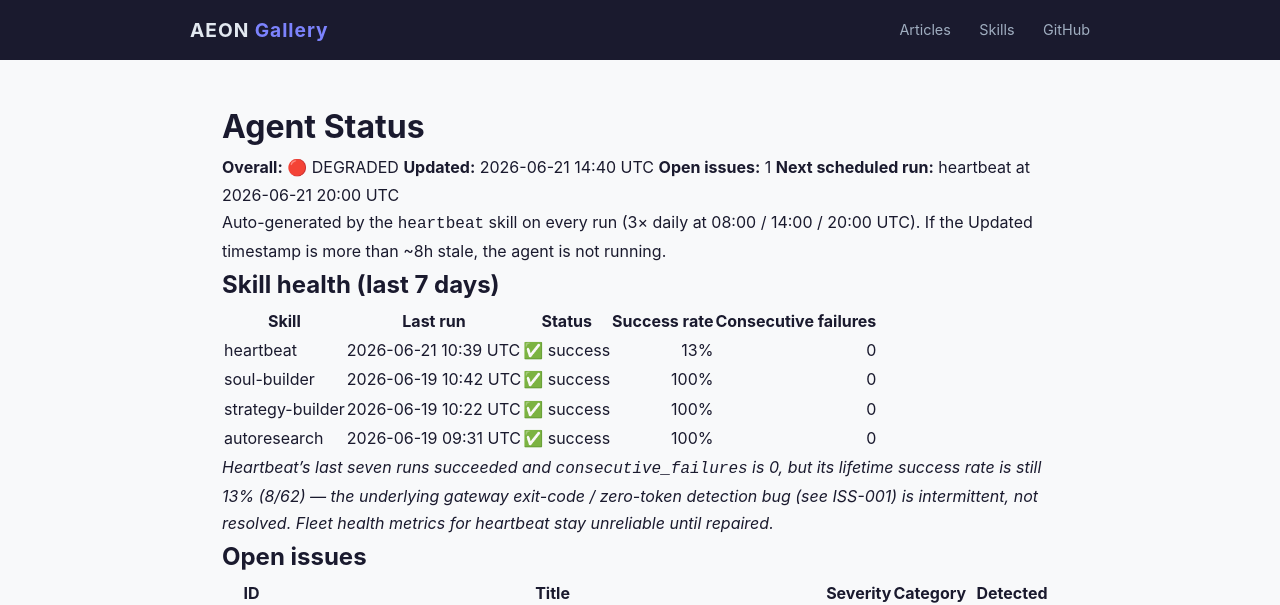
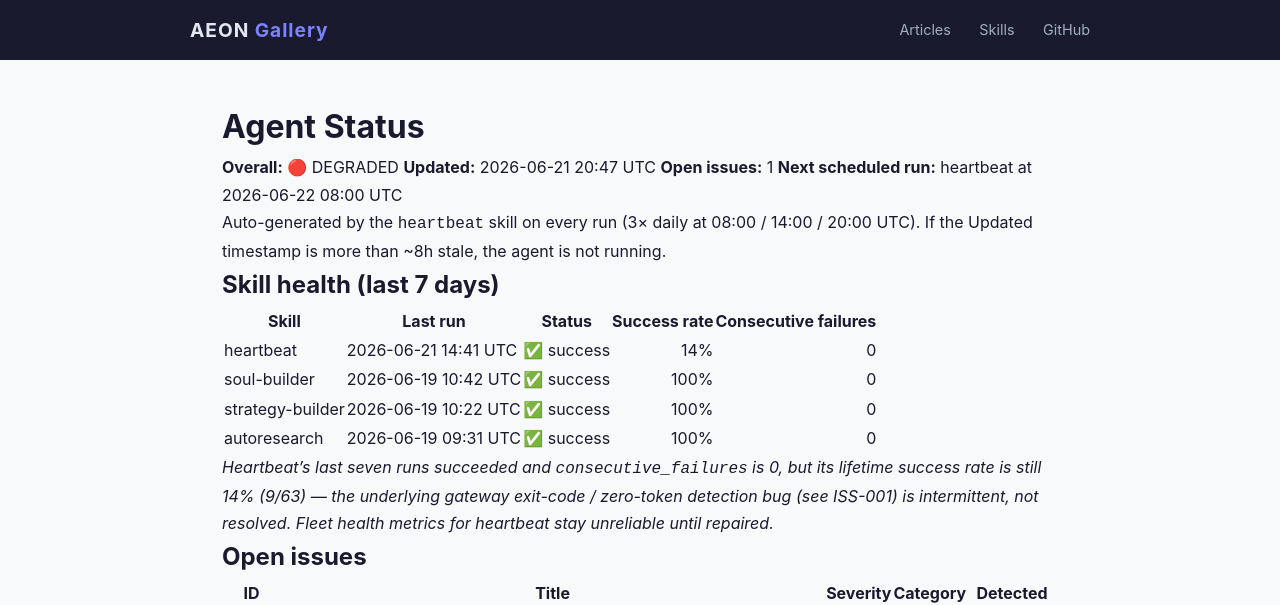
Before and after one commit to RickCrosschain/aeon, a Jekyll site: the page built from docs/status.md, in a window 1280 px wide. Shown: the top 605 px of the page. Built offline with Jekyll 4.4.1, drawn with Linux system fonts in a browser that asks for light colours.

Commit message:
chore(heartbeat): auto-commit 2026-06-21

```diff
--- a/docs/status.md
+++ b/docs/status.md
@@ -7,9 +7,9 @@ permalink: /status/
 # Agent Status
 
 **Overall:** 🔴 DEGRADED
-**Updated:** 2026-06-21 14:40 UTC
+**Updated:** 2026-06-21 20:47 UTC
 **Open issues:** 1
-**Next scheduled run:** heartbeat at 2026-06-21 20:00 UTC
+**Next scheduled run:** heartbeat at 2026-06-22 08:00 UTC
 
 Auto-generated by the `heartbeat` skill on every run (3× daily at 08:00 / 14:00 / 20:00 UTC). If the Updated timestamp is more than ~8h stale, the agent is not running.
 
@@ -17,12 +17,12 @@ Auto-generated by the `heartbeat` skill on every run (3× daily at 08:00 / 14:00
 
 | Skill | Last run | Status | Success rate | Consecutive failures |
 |-------|----------|--------|-------------:|---------------------:|
-| heartbeat | 2026-06-21 10:39 UTC | ✅ success | 13% | 0 |
+| heartbeat | 2026-06-21 14:41 UTC | ✅ success | 14% | 0 |
 | soul-builder | 2026-06-19 10:42 UTC | ✅ success | 100% | 0 |
 | strategy-builder | 2026-06-19 10:22 UTC | ✅ success | 100% | 0 |
 | autoresearch | 2026-06-19 09:31 UTC | ✅ success | 100% | 0 |
 
-_Heartbeat's last seven runs succeeded and `consecutive_failures` is 0, but its lifetime success rate is still 13% (8/62) — the underlying gateway exit-code / zero-token detection bug (see ISS-001) is intermittent, not resolved. Fleet health metrics for heartbeat stay unreliable until repaired._
+_Heartbeat's last seven runs succeeded and `consecutive_failures` is 0, but its lifetime success rate is still 14% (9/63) — the underlying gateway exit-code / zero-token detection bug (see ISS-001) is intermittent, not resolved. Fleet health metrics for heartbeat stay unreliable until repaired._
 
 ## Open issues
 
--- a/memory/token-usage.csv
+++ b/memory/token-usage.csv
@@ -11,3 +11,4 @@ date,skill,model,input_tokens,output_tokens,cache_read,cache_creation
 2026-06-20,heartbeat,claude-opus-4-8,2105,5880,454810,40847
 2026-06-21,heartbeat,claude-opus-4-8,2103,5261,398208,41230
 2026-06-21,heartbeat,claude-opus-4-8,2096,4258,291257,23702
+2026-06-21,heartbeat,claude-opus-4-8,2096,4103,383789,38307
```
Also changed, not shown: memory/logs/2026-06-21.md (+15 -0 lines), .outputs/heartbeat.md.
